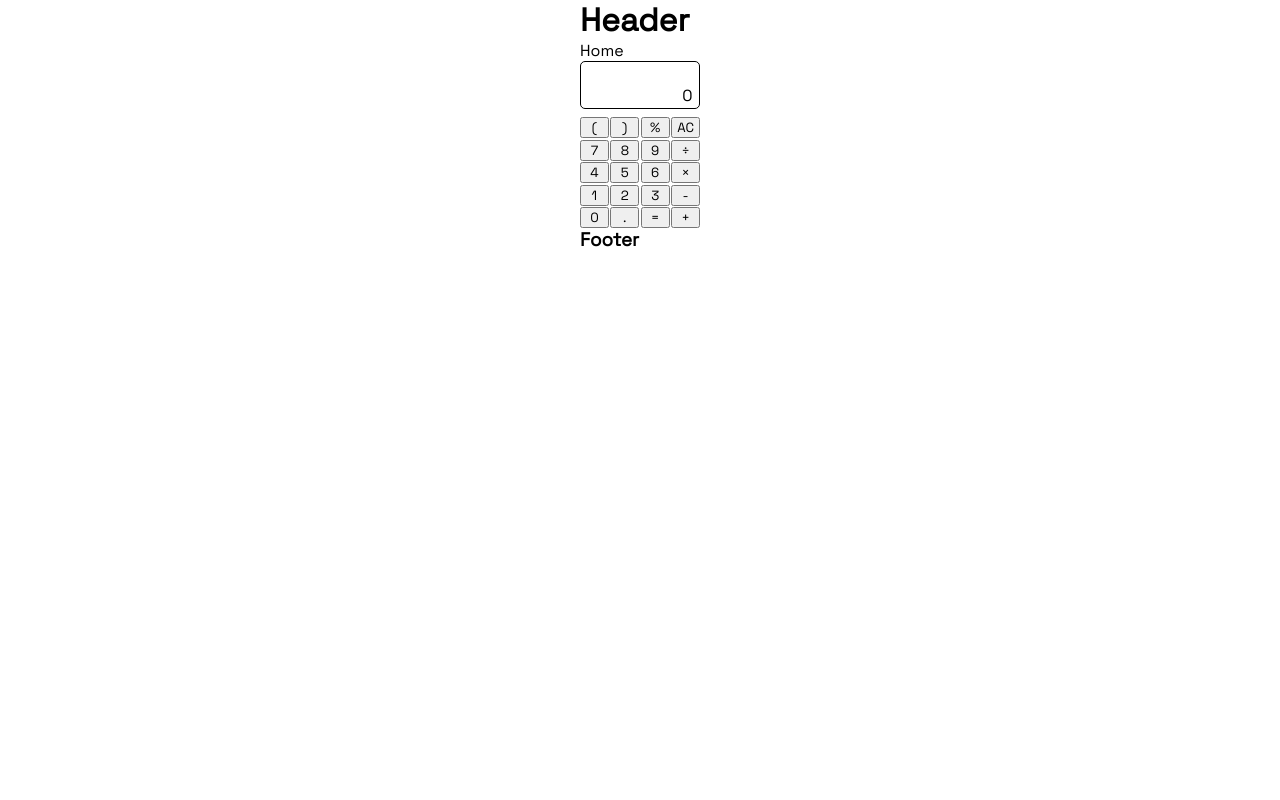
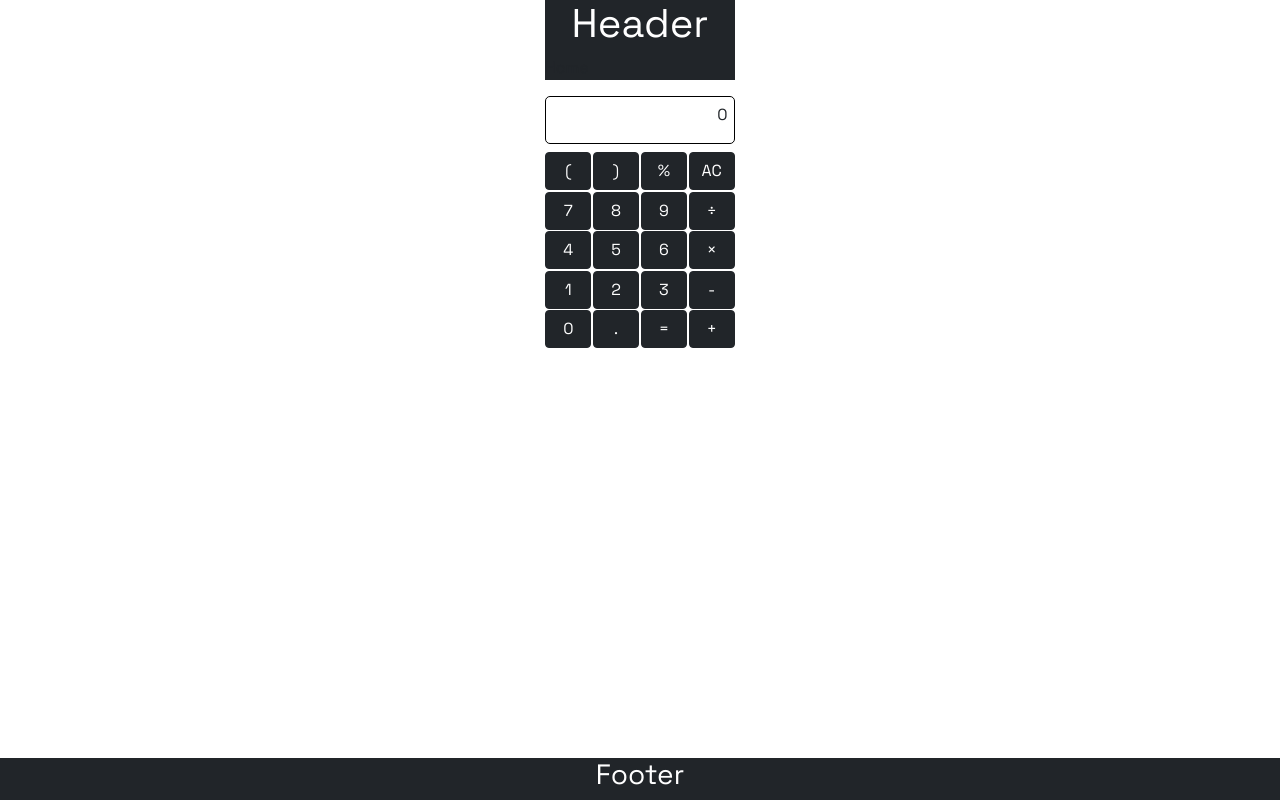
Before and after one commit to xargon666/portfolio, a React app: page / in a window 1280 px wide. Built offline with nearby package versions, Linux system fonts and the light colour scheme.

Commit message:
adjust styling

```diff
--- a/src/App.js
+++ b/src/App.js
@@ -1,6 +1,7 @@
 import React from 'react'
 import { Home } from './pages'
 import './App.css'
+import 'bootstrap/dist/css/bootstrap.min.css';
 
 const App = () => (
     <>
--- a/src/components/Calculator/index.css
+++ b/src/components/Calculator/index.css
@@ -13,7 +13,7 @@
 
 .display {
     display:flex;
-    width:7.5rem;
+    width:100%;
     flex-direction: column;
     justify-content: end;
     border: 1px solid black;
--- a/src/components/Calculator/index.js
+++ b/src/components/Calculator/index.js
@@ -1,4 +1,5 @@
 import React, { useState } from "react";
+import Button from 'react-bootstrap/Button';
 import "./index.css";
 
 const Calculator = () => {
@@ -56,7 +57,7 @@ const Calculator = () => {
                     }}
                     type="button"
                     value="("
-                    className="btn"
+                    className="btn btn-dark"
                 >
                     (
                 </button>
@@ -66,7 +67,7 @@ const Calculator = () => {
                     }}
                     type="button"
                     value=")"
-                    className="btn"
+                    className="btn btn-dark"
                 >
                     )
                 </button>
@@ -76,7 +77,7 @@ const Calculator = () => {
                     }}
                     type="button"
                     value="%"
-                    className="btn"
+                    className="btn btn-dark"
                 >
                     %
                 </button>
@@ -86,7 +87,7 @@ const Calculator = () => {
                     }}
                     type="button"
                     value="AC"
-                    className="btn"
+                    className="btn btn-dark"
                 >
                     AC
                 </button>
@@ -96,7 +97,7 @@ const Calculator = () => {
                     }}
                     type="button"
                     value="7"
-                    className="btn"
+                    className="btn btn-dark"
                 >
                     7
                 </button>
@@ -106,7 +107,7 @@ const Calculator = () => {
                     }}
                     type="button"
                     value="8"
-                    className="btn"
+                    className="btn btn-dark"
                 >
                     8
                 </button>
@@ -116,7 +117,7 @@ const Calculator = () => {
                     }}
                     type="button"
                     value="9"
-                    className="btn"
+                    className="btn btn-dark"
                 >
                     9
                 </button>
@@ -126,7 +127,7 @@ const Calculator = () => {
                     }}
                     type="button"
                     value="÷"
-                    className="btn"
+                    className="btn btn-dark"
                 >
                     ÷
                 </button>
@@ -136,7 +137,7 @@ const Calculator = () => {
                     }}
                     type="button"
                     value="4"
-                    className="btn"
+                    className="btn btn-dark"
                 >
                     4
                 </button>
@@ -146,7 +147,7 @@ const Calculator = () => {
                     }}
                     type="button"
                     value="5"
-                    className="btn"
+                    className="btn btn-dark"
                 >
                     5
                 </button>
@@ -156,7 +157,7 @@ const Calculator = () => {
                     }}
                     type="button"
                     value="6"
-                    className="btn"
+                    className="btn btn-dark"
                 >
                     6
                 </button>
@@ -166,7 +167,7 @@ const Calculator = () => {
                     }}
                     type="button"
                     value="×"
-                    className="btn"
+                    className="btn btn-dark"
                 >
                     ×
                 </button>
@@ -176,7 +177,7 @@ const Calculator = () => {
                     }}
                     type="button"
                     value="1"
-                    className="btn"
+                    className="btn btn-dark"
                 >
                     1
                 </button>
@@ -186,7 +187,7 @@ const Calculator = () => {
                     }}
                     type="button"
                     value="2"
-                    className="btn"
+                    className="btn btn-dark"
                 >
                     2
                 </button>
@@ -196,7 +197,7 @@ const Calculator = () => {
                     }}
                     type="button"
                     value="3"
-                    className="btn"
+                    className="btn btn-dark"
                 >
                     3
                 </button>
@@ -206,7 +207,7 @@ const Calculator = () => {
                     }}
                     type="button"
                     value="-"
-                    className="btn"
+                    className="btn btn-dark"
                 >
                     -
                 </button>
@@ -216,7 +217,7 @@ const Calculator = () => {
                     }}
                     type="button"
                     value="0"
-                    className="btn"
+                    className="btn btn-dark"
                 >
                     0
                 </button>
@@ -226,7 +227,7 @@ const Calculator = () => {
                     }}
                     type="button"
                     value="."
-                    className="btn"
+                    className="btn btn-dark"
                 >
                     .
                 </button>
@@ -236,7 +237,7 @@ const Calculator = () => {
                     }}
                     type="button"
                     value="="
-                    className="btn"
+                    className="btn btn-dark"
                 >
                     =
                 </button>
@@ -246,7 +247,7 @@ const Calculator = () => {
                     }}
                     type="button"
                     value="+"
-                    className="btn"
+                    className="btn btn-dark"
                 >
                     +
                 </button>
--- a/src/components/Header/index.js
+++ b/src/components/Header/index.js
@@ -1,10 +1,11 @@
 import React from 'react'
+import './index.css'
 
 const Header = () => {
   return (
-    <header className="d-flex justify-content-center bg-dark text-white">
+    <header className="d-flex justify-content-center align-items-center bg-dark text-white">
         <h1>Header</h1>
-        </header>
+      </header>
   )
 }
 
```
Also changed, not shown: src/components/Header/index.css (added).
